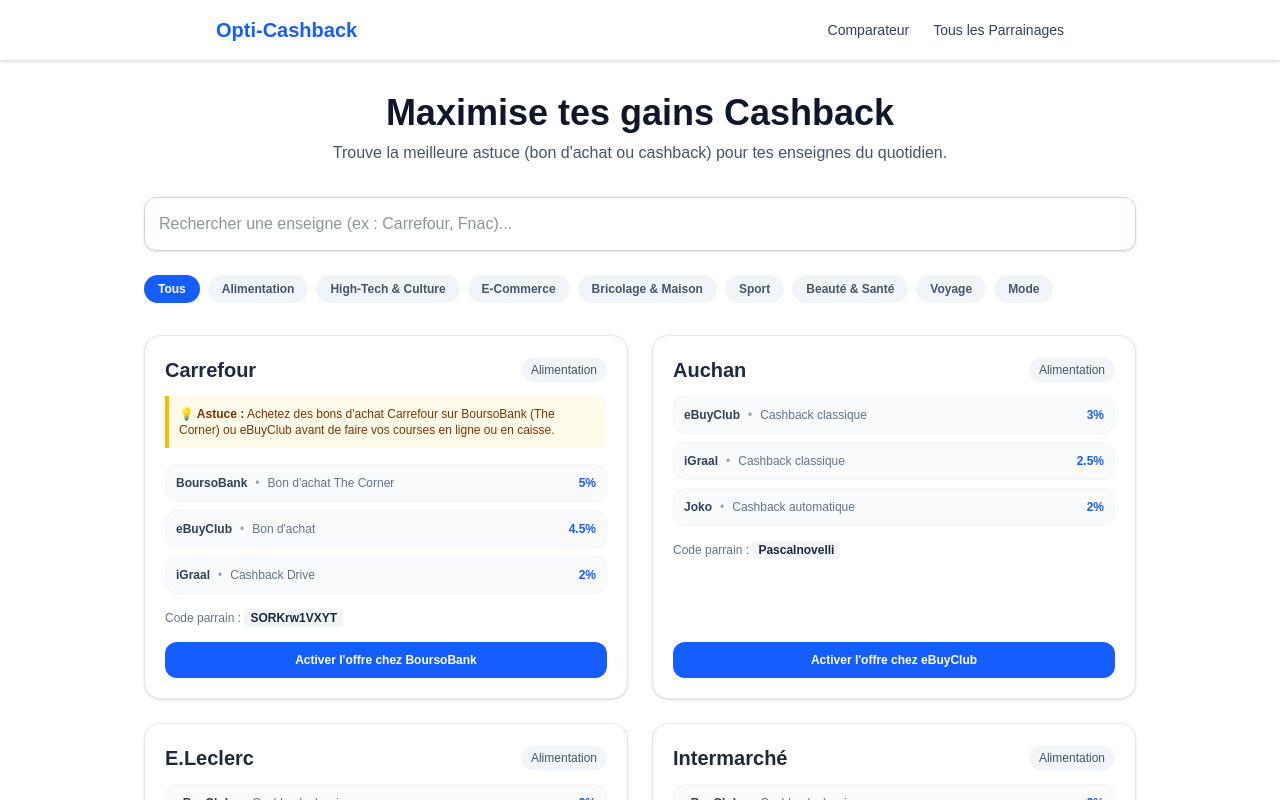
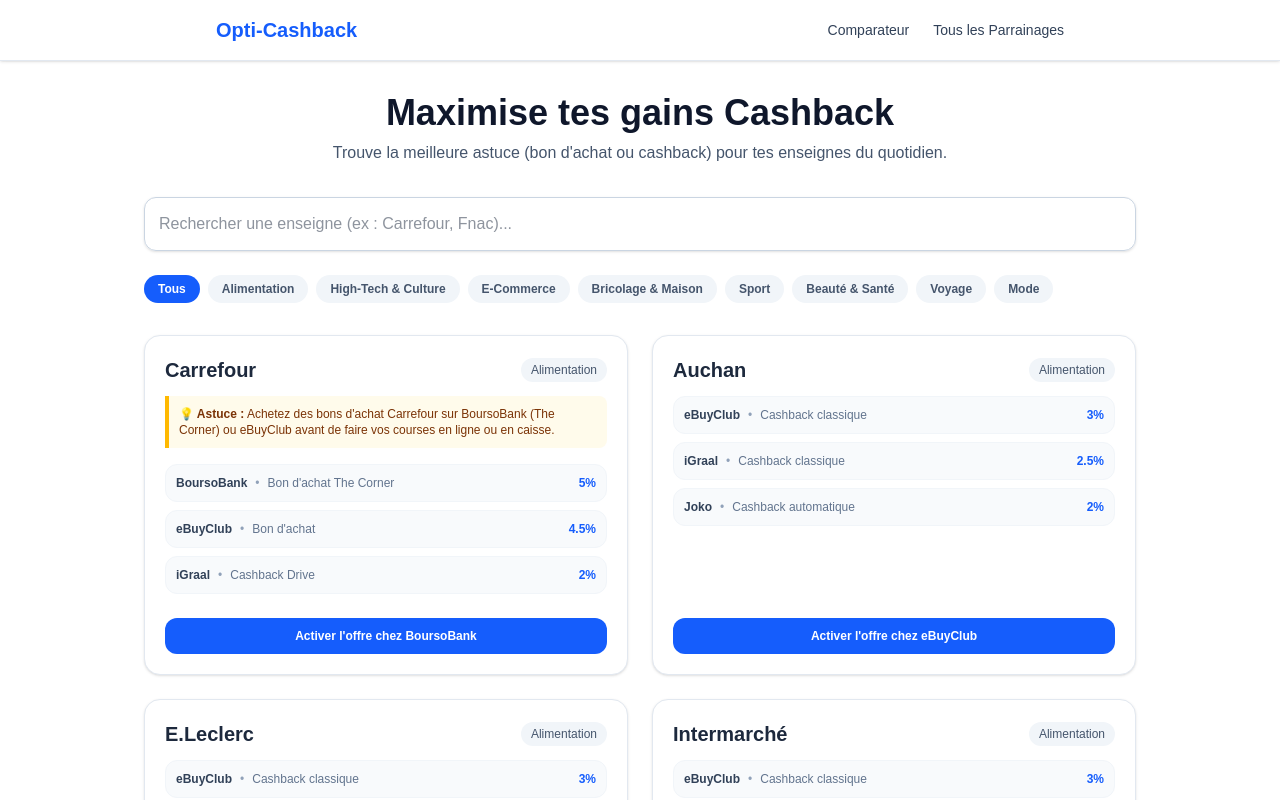
Before and after one commit to paskalou28/opti-cashback, a Next.js app: page / in a window 1280 px wide. Shown: the top 800 px of the page. Built offline with nearby package versions, Linux system fonts and the light colour scheme.

Commit message:
style: suppression affichage codes parrains pour epurer le design

```diff
--- a/src/app/page.tsx
+++ b/src/app/page.tsx
@@ -27,10 +27,10 @@
 
   const merchants = merchantsData as Merchant[];
 
-  // Liste unique des catégories
+  // Liste unique des catégories pour les filtres
   const categories = ['Tous', ...Array.from(new Set(merchants.map((m) => m.category)))];
 
-  // Lien de parrainage
+  // Récupération de l'URL de redirection
   const getPlatformUrl = (platformName: string) => {
     const platforms = platformsData as Record<string, { url?: string; refUrl?: string }>;
     const key = Object.keys(platforms).find(
@@ -39,16 +39,7 @@
     return key ? (platforms[key].url || platforms[key].refUrl || '#') : '#';
   };
 
-  // Code parrain
-  const getPlatformCode = (platformName: string) => {
-    const platforms = platformsData as Record<string, { code?: string }>;
-    const key = Object.keys(platforms).find(
-      (k) => k.toLowerCase() === platformName.toLowerCase()
-    );
-    return key ? platforms[key].code : null;
-  };
-
-  // Filtre recherche + catégorie
+  // Filtrage combiné recherche + catégorie
   const filteredMerchants = merchants.filter((m) => {
     const matchesSearch = m.name.toLowerCase().includes(search.toLowerCase());
     const matchesCategory = selectedCategory === 'Tous' || m.category === selectedCategory;
@@ -95,12 +86,11 @@
         ))}
       </div>
 
-      {/* Grille des marchands */}
+      {/* Grille des enseignes */}
       <div className="grid grid-cols-1 md:grid-cols-2 gap-6">
         {filteredMerchants.map((merchant) => {
           const sortedOffers = [...(merchant.offers || [])].sort((a, b) => b.rate - a.rate);
           const topOffer = sortedOffers[0];
-          const topCode = topOffer ? getPlatformCode(topOffer.platform) : null;
 
           return (
             <div
@@ -108,7 +98,7 @@
               className="bg-white border border-slate-200 rounded-2xl p-5 shadow-sm hover:shadow-md transition flex flex-col justify-between"
             >
               <div>
-                {/* Nom et Categorie */}
+                {/* En-tête de la carte */}
                 <div className="flex items-center justify-between mb-3">
                   <h2 className="text-xl font-bold text-slate-800">{merchant.name}</h2>
                   <span className="bg-slate-100 text-slate-600 text-xs px-2.5 py-1 rounded-full font-medium">
@@ -116,15 +106,15 @@
                   </span>
                 </div>
 
-                {/* Astuce Cumul */}
+                {/* Encadré d'astuce de cumul */}
                 {merchant.stackable && merchant.tip && (
                   <div className="mb-4 bg-amber-50 border-l-4 border-amber-400 p-2.5 text-xs text-amber-900 rounded-r-lg">
                     <strong>💡 Astuce :</strong> {merchant.tip}
                   </div>
                 )}
 
-                {/* Liste de toutes les offres */}
-                <div className="space-y-2 mb-4">
+                {/* Liste détaillée des offres disponibles */}
+                <div className="space-y-2 mb-6">
                   {sortedOffers.map((offer, idx) => (
                     <div
                       key={idx}
@@ -141,19 +131,9 @@
                     </div>
                   ))}
                 </div>
-
-                {/* Code parrain */}
-                {topCode && (
-                  <p className="text-xs text-slate-500 mb-4">
-                    Code parrain :{' '}
-                    <code className="bg-slate-100 font-mono px-1.5 py-0.5 rounded text-slate-800 font-bold">
-                      {topCode}
-                    </code>
-                  </p>
-                )}
               </div>
 
-              {/* Bouton d'activation vers la meilleure plateforme */}
+              {/* Bouton d'activation direct */}
               {topOffer && (
                 <a
                   href={getPlatformUrl(topOffer.platform)}
```
